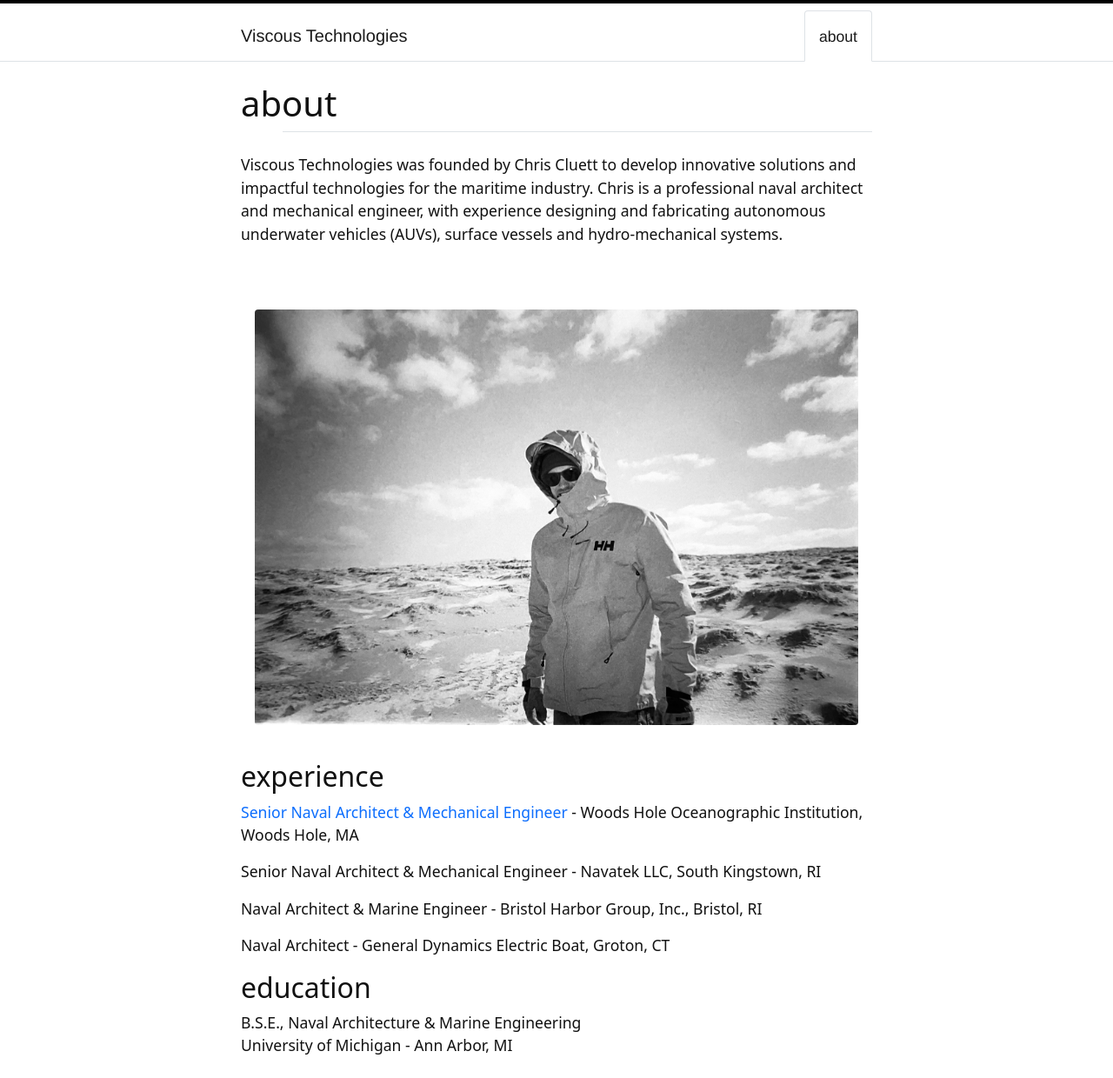
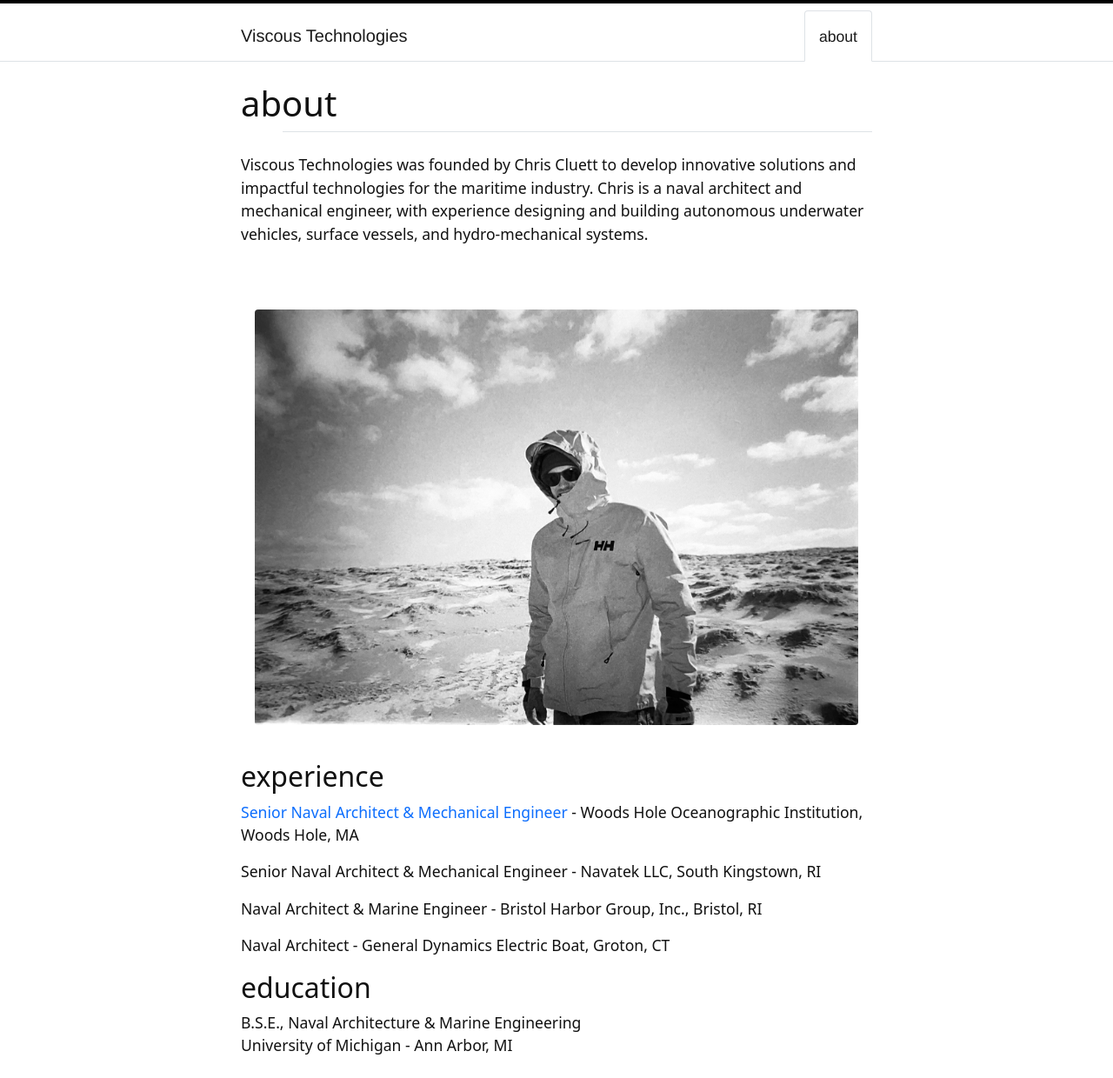
Before and after one commit to ccluett/viscous.tech, a Jekyll site: the page built from content/about.md, in a window 1280 px wide. Shown: the whole page at 87% size. Built offline with Jekyll 4.4.1, drawn with Linux system fonts in a browser that asks for light colours.

Commit message:
Update about.md

```diff
--- a/content/about.md
+++ b/content/about.md
@@ -3,7 +3,7 @@ title: about
 nav: true
 ---
 
-Viscous Technologies was founded by Chris Cluett to develop innovative solutions and impactful technologies for the maritime industry. Chris is a professional naval architect and mechanical engineer, with experience designing and fabricating autonomous underwater vehicles (AUVs), surface vessels and hydro-mechanical systems.
+Viscous Technologies was founded by Chris Cluett to develop innovative solutions and impactful technologies for the maritime industry. Chris is a naval architect and mechanical engineer, with experience designing and building autonomous underwater vehicles, surface vessels, and hydro-mechanical systems.
 
 <br>
 {% include figure.html img="img_312438.jpg" width="100%" %}
```
